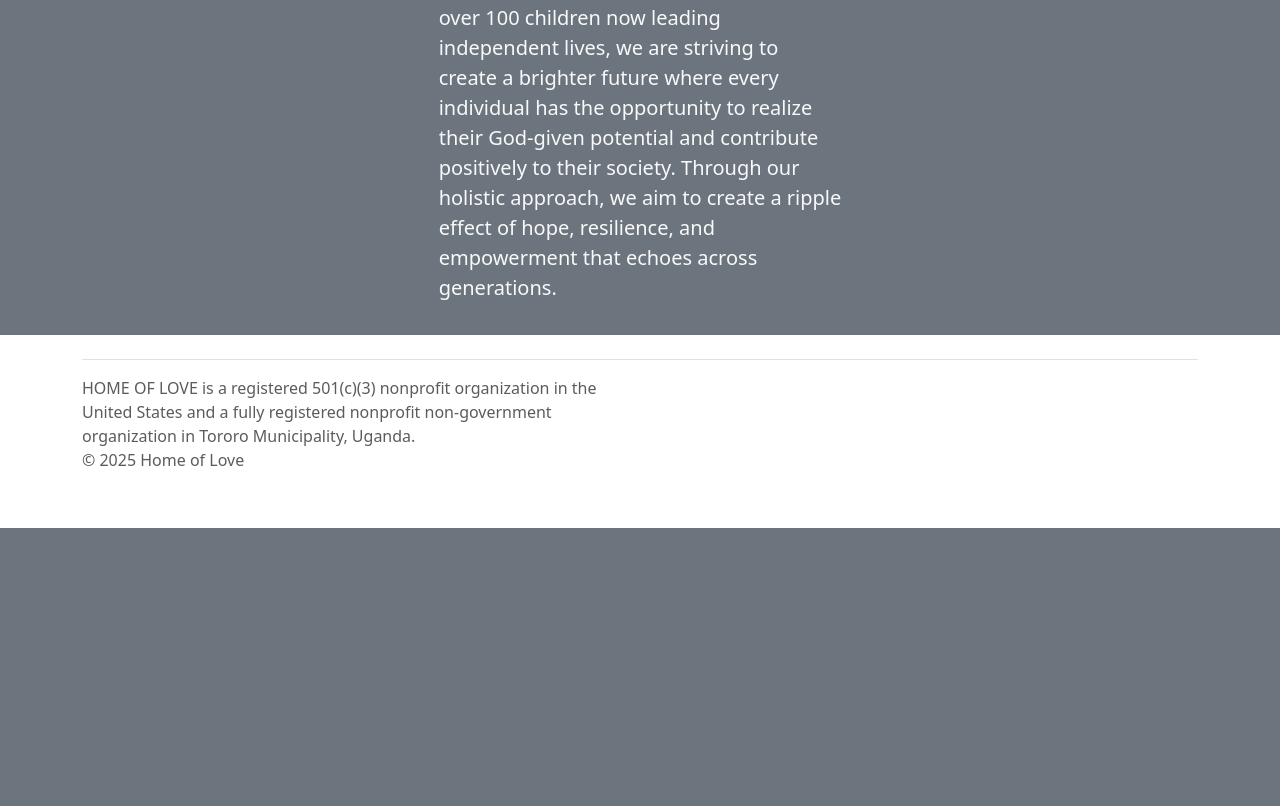
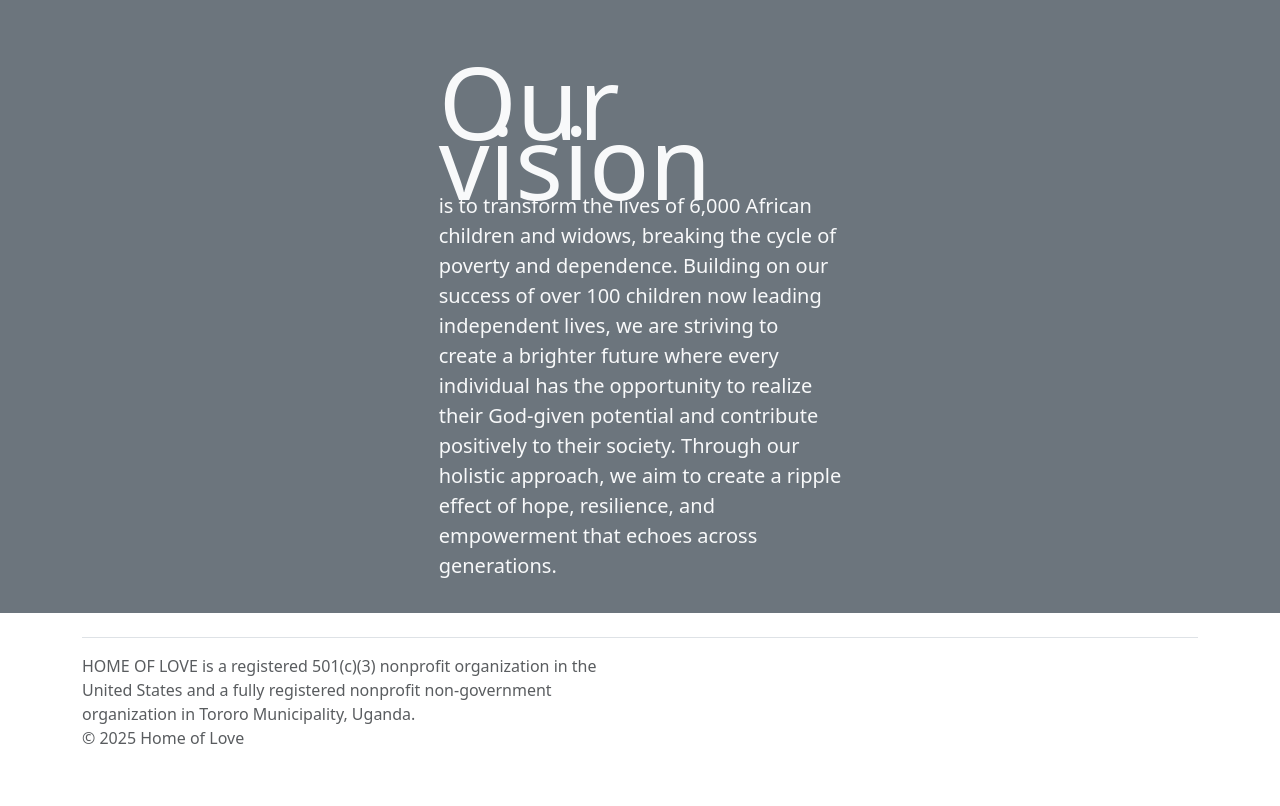
Before and after one commit to philiplessner/HOLO, a Flask app: page /mission_vision in a window 1280 px wide. Shown: the part 615-1421 px from the top of the page. Before the commit the page ends 1143 px from the top, so only its background shows below. Run offline with Flask 3, Linux system fonts and the light colour scheme.

Commit message:
Formatting changes. More url_for.

```diff
--- a/app/templates/donate.html
+++ b/app/templates/donate.html
@@ -3,9 +3,10 @@
 <style>
   .background-image-container {
   background-image: url('./static/images/Donate_Page_Photo.png');
-  background-size: cover; /* Ensures the image covers the whole container */
+  background-size: cover;
   background-position: center;
   height: 100vh;
+  width: 100vw;
   /* height: 1300px; /* Set a specific height
   width: 75%; */
   opacity: 1.0;
--- a/app/templates/mission_vision.html
+++ b/app/templates/mission_vision.html
@@ -1,21 +1,33 @@
 {% extends "base.html" %}
+{% block page_css %}
+<style>
+.drop-cap {
+  float: left;
+  padding-top: 0.1em;
+  padding-right: 0.1em;
+  font-size: 5em;
+  line-height: .6em;
+}
+</style>
+{% endblock %}
 {% block content %}
 <section>
   <div class="container-fluid my-3 mx-8 text-light">
     <h1>Mission and Vision</h1>
     <div class="row bg-secondary">
       <div class="col-4">
-          <img src="./static/images/mission_vision_1.png" alt="Mission_Vision" class="img-fluid">
+          <img src="{{ url_for('static', filename='images/mission_vision_1.png') }}" alt="Mission_Vision" class="img-fluid">
       </div>
-      <div class="col-4">
+      <div class="col-4 align-self-center">
         <p class="fs-5">
-            <strong>Our mission</strong> is to provide comprehensive care and support to vulnerable children and
+            <span class="drop-cap">Our mission</span> is to provide comprehensive care and support to vulnerable children and
             widows, empowering them to reach their full potential. We offer education, counseling,
             medical aid, and basic necessities to orphaned, neglected, and abandoned children,
             while equipping widows with skills and resources to become self-sufficient and independent.
         </p>
+        <br><br>
         <p class="fs-5">
-            <strong>Our vision</strong> is to transform the lives of 6,000 African children and widows, breaking the
+            <span class="drop-cap">Our vision</span> is to transform the lives of 6,000 African children and widows, breaking the
             cycle of poverty and dependence. Building on our success of over 100 children now leading
             independent lives, we are striving to create a brighter future where every individual has the
             opportunity to realize their God-given potential and contribute positively to their society.
```
Also changed, not shown: app/templates/contact.html (+18 -2 lines).
